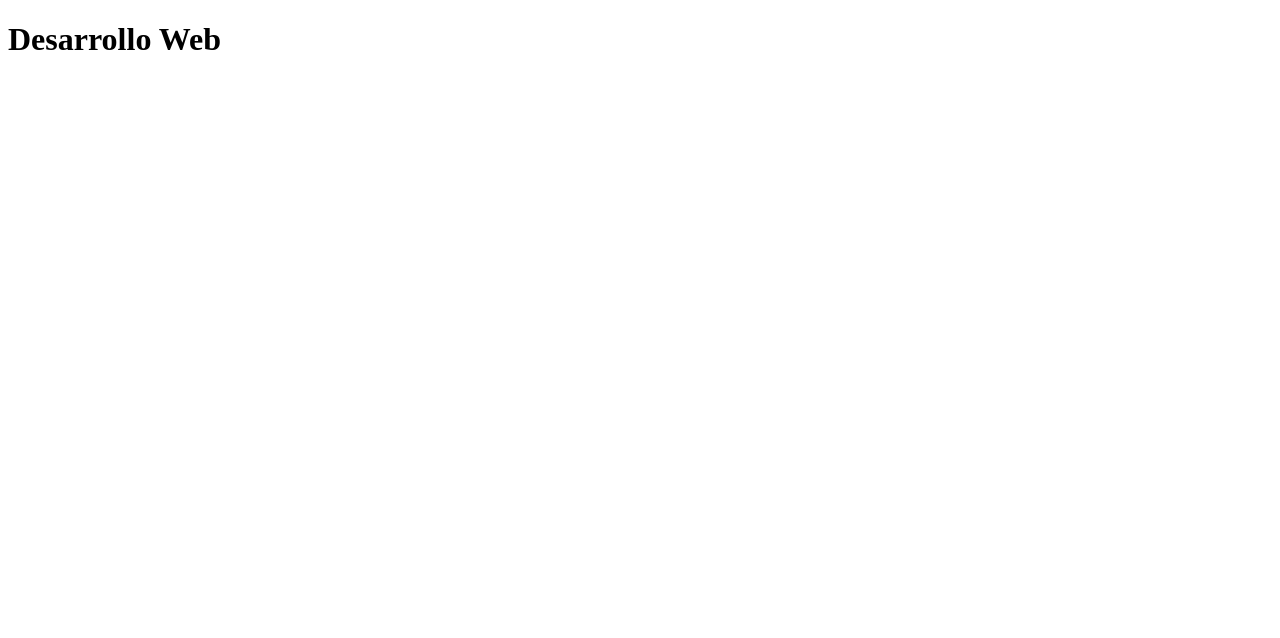
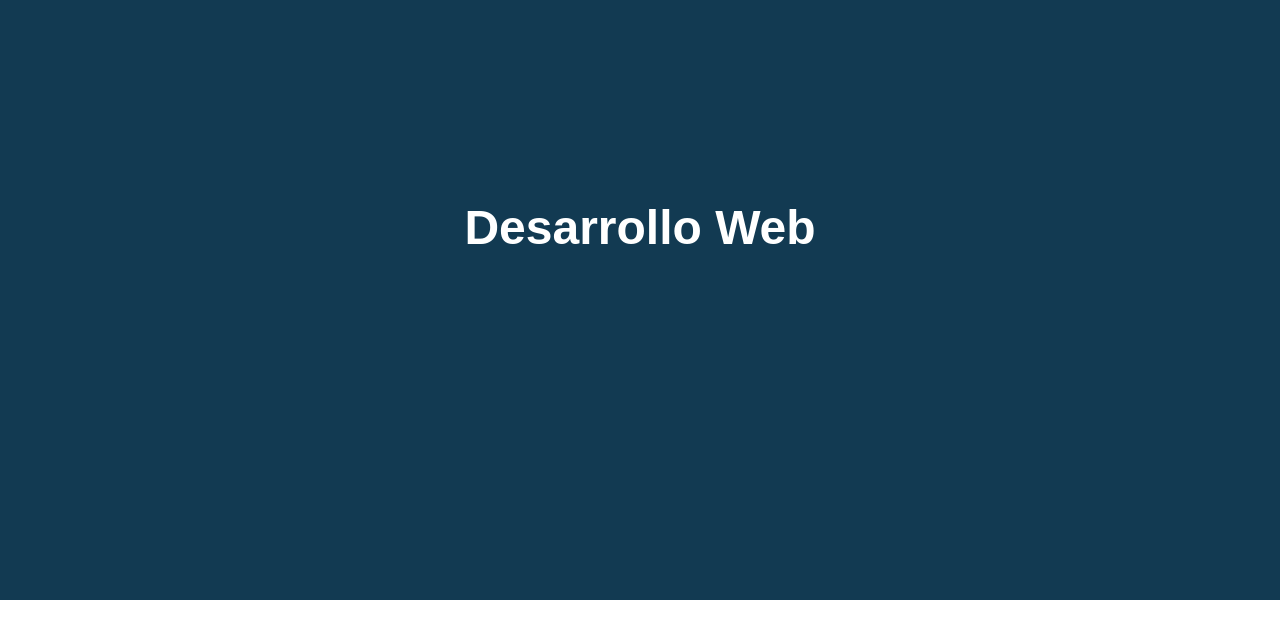
Before and after one commit to Melofy/WEB-MATERIA-2, a plain HTML site: page index.HTML in a window 1280 px wide. Drawn offline with Linux system fonts and the light colour scheme.

Commit message:
corregí las  mayúsculas.

```diff
--- a/index.HTML
+++ b/index.HTML
@@ -4,7 +4,7 @@
        <meta charset="utf-8" />
        <!-- Comentarios -->
        <title>Web| Materia 2</title>
-       <link rel="stylesheets" href="SITIO/CSS/estilo.css" />
+       <link rel="stylesheet" href="sitio/css/estilo.css" />
        <!-- Description y keywords -->
     <meta name="description" content="Ejercicios de HTML y CSS" />
     <meta name="keywords" content="html, CSS, Web, Desarollo" />
```
